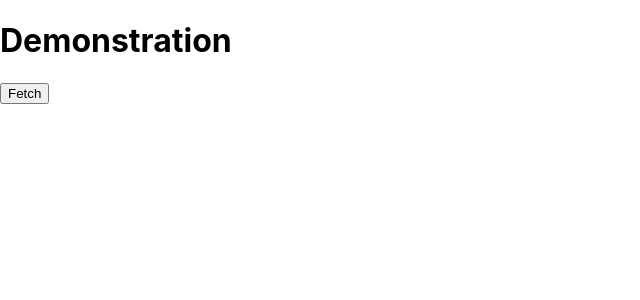
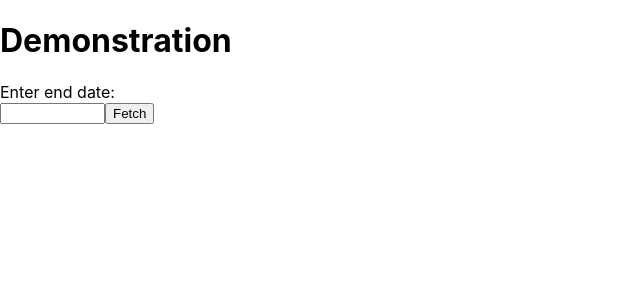
Before and after one commit to SWENG-Group-13/legislation-visualization, a React (Create React App) app in the folder frontend/: page / in a window 1280 px wide. Shown: the top 300 px of the page, without its empty margins (0-640 px from the left). Built offline with nearby package versions, Linux system fonts and the light colour scheme.

Commit message:
+ text box to change data received from api call

```diff
--- a/frontend/src/App.js
+++ b/frontend/src/App.js
@@ -1,15 +1,13 @@
-import React from 'react';
-import './App.css';
-import Calendar from './Components/Calendar.js';
+import React from 'react'
+import './App.css'
+import Calendar from './Components/Calendar.js'
 import Timeline from './Components/Timeline.js'
 
 function App() {
 
-  const [val,setVal] = React.useState([]);
-
   const fetchData = () => {
 
-    const url = "https://api.oireachtas.ie/v1/legislation?date_end=2020"
+    const url = "https://api.oireachtas.ie/v1/legislation?date_end=" + document.getElementById("end_date").value
 
     fetch(url)
         .then(response => response.json())
@@ -19,9 +17,11 @@ function App() {
                 // data here
             ]
 
-            for(let i = 0; i < data.results.length; i++) {
+            for(let i = 0; i < data.results.length; i++)
+            {
                 let title = data.results[i].bill.shortTitleEn;
-                for(let j = 0; j < data.results[i].bill.stages.length; j++) {
+                for(let j = 0; j < data.results[i].bill.stages.length; j++)
+                {
                     dummy.push({title:title,stage:j+1,date:new Date(data.results[i].bill.stages[j].event.dates[0]["date"])});
                 }
             }
@@ -31,10 +31,16 @@ function App() {
         })
   }
 
+  const [val, setVal] = React.useState([]);
+
   return (
     <div className="App">
       <h1>Demonstration</h1>
       <form>
+        <label>
+          Enter end date:<br/>
+          <input type="text" id="end_date" size="10" maxLength="4"></input>
+        </label>
         <input type="button" value="Fetch" onClick={fetchData}></input>
       </form>
       <Timeline data={val}/>
```
